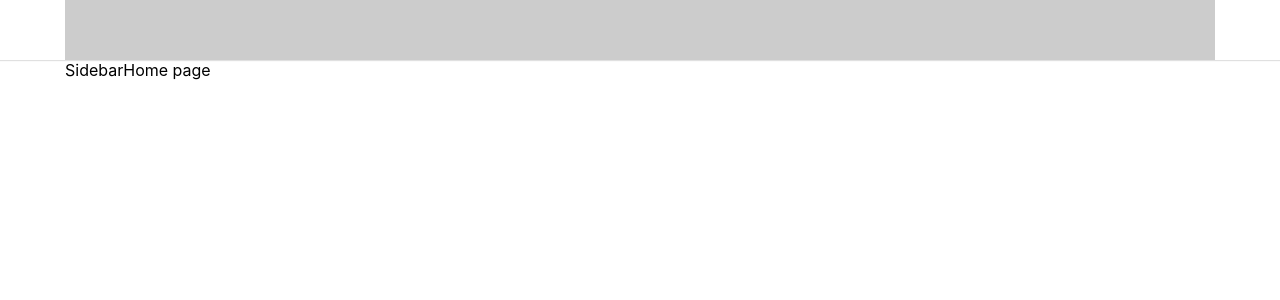
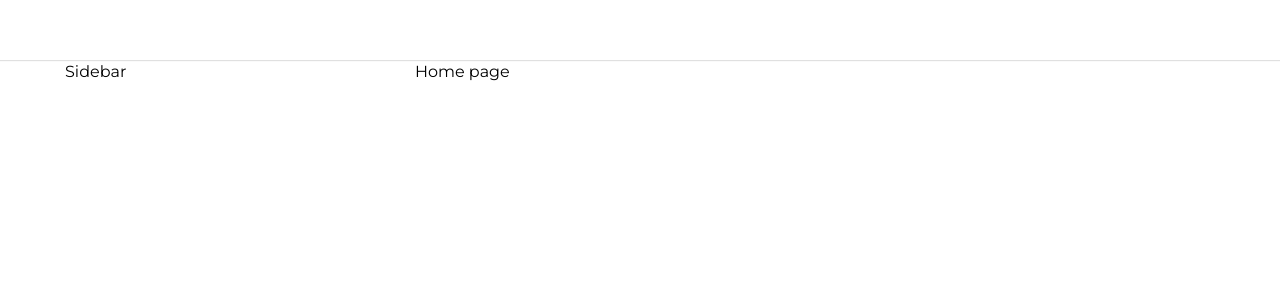
Before and after one commit to duclong09/tiktok-ui-ux, a React (Create React App) app: page / in a window 1280 px wide. Shown: the top 300 px of the page. Built offline with nearby package versions, Linux system fonts and the light colour scheme.

Commit message:
Fix default Layout -Fix header layout -Done layout default -Root Global styles

```diff
--- a/src/App.js
+++ b/src/App.js
@@ -2,6 +2,7 @@ import { Fragment } from "react";
 import { BrowserRouter as Router, Routes, Route } from "react-router-dom";
 import { DefaultLayout } from "./components/Layout";
 import { publicRoutes } from "./router";
+import './components/GlobalStyles/GlobalStyles.scss'
 
 function App() {
   return (
--- a/src/components/GlobalStyles/GlobalStyles.scss
+++ b/src/components/GlobalStyles/GlobalStyles.scss
@@ -1,5 +1,10 @@
 @import url("https://fonts.googleapis.com/css2?family=Montserrat:wght@300;400;500;600;700&display=swap");
 
+:root {
+  //defaultLayout:
+  --default-layout-header-hey: 60px;
+  --default-layout-width: 1150px;
+}
 * {
   padding: 0;
   margin: 0;
--- a/src/components/Layout/DefaultLayout/DefaultLayout.module.scss
+++ b/src/components/Layout/DefaultLayout/DefaultLayout.module.scss
@@ -5,6 +5,10 @@
 }
 
 .container {
-  width: 1150px;
+  width: var(--default-layout-width);
   display: flex;
 }
+
+.content {
+  flex: 1;
+}
--- a/src/components/Layout/DefaultLayout/Sidebar/Sidebar.module.scss
+++ b/src/components/Layout/DefaultLayout/Sidebar/Sidebar.module.scss
@@ -0,0 +1,3 @@
+.wrapper {
+  width: 350px;
+}
--- a/src/components/Layout/DefaultLayout/Sidebar/index.js
+++ b/src/components/Layout/DefaultLayout/Sidebar/index.js
@@ -6,7 +6,9 @@ import classNames from 'classnames/bind'
 const style = classNames.bind(styles)
 const Sidebar = () => {
     return (
-        <div>Sidebar</div>
+        <aside className={style('wrapper')}>
+            <div>Sidebar</div>
+        </aside>
     )
 }
 
--- a/src/components/Layout/HeaderOnly/index.js
+++ b/src/components/Layout/HeaderOnly/index.js
@@ -1,4 +1,4 @@
-import React, { Children } from 'react'
+
 import Header from '../components/Header'
 
 
--- a/src/components/Layout/components/Header/Header.module.scss
+++ b/src/components/Layout/components/Header/Header.module.scss
@@ -1,6 +1,6 @@
 .wrapper {
   width: 100%;
-  height: 60px;
+  height: var(--default-layout-header-hey);
   box-shadow: 0px 1px 1px rgb(0 0 0 / 12%);
   display: flex;
   justify-content: center;
@@ -8,6 +8,5 @@
 
 .inner {
   height: 100%;
-  width: 1150px;
-  background-color: #ccc;
+  width: var(--default-layout-width);
 }
```
